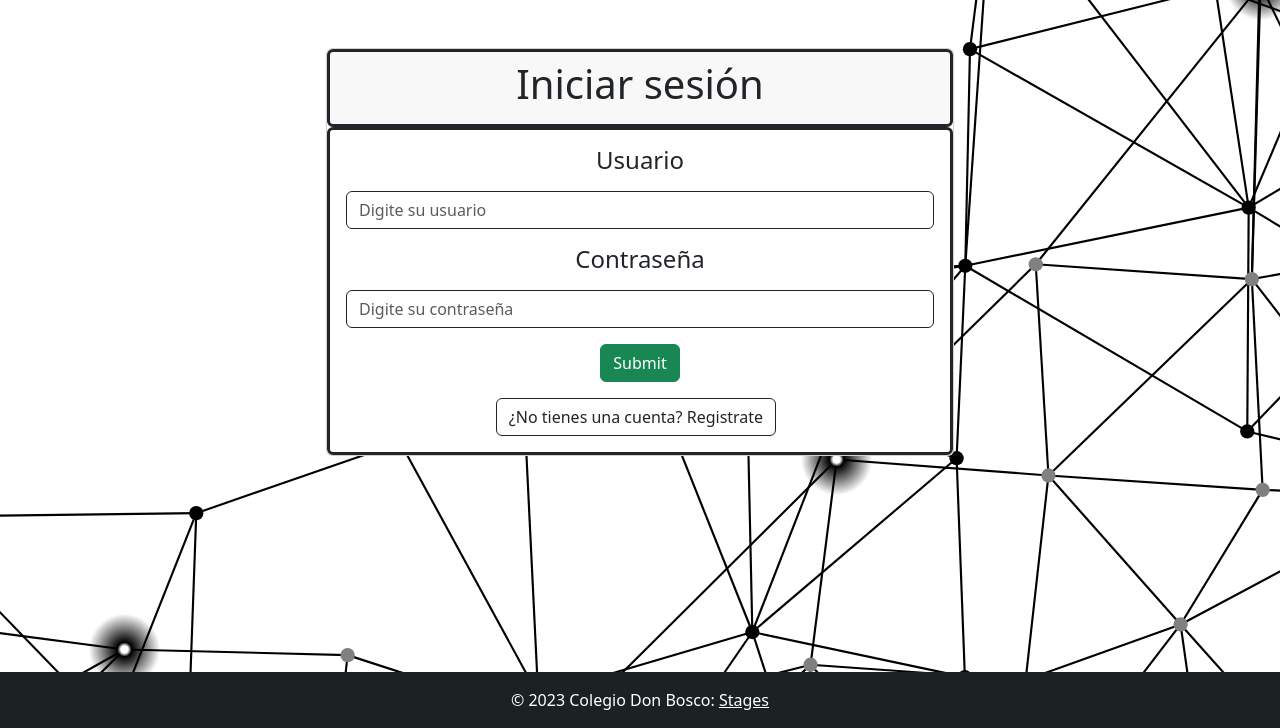
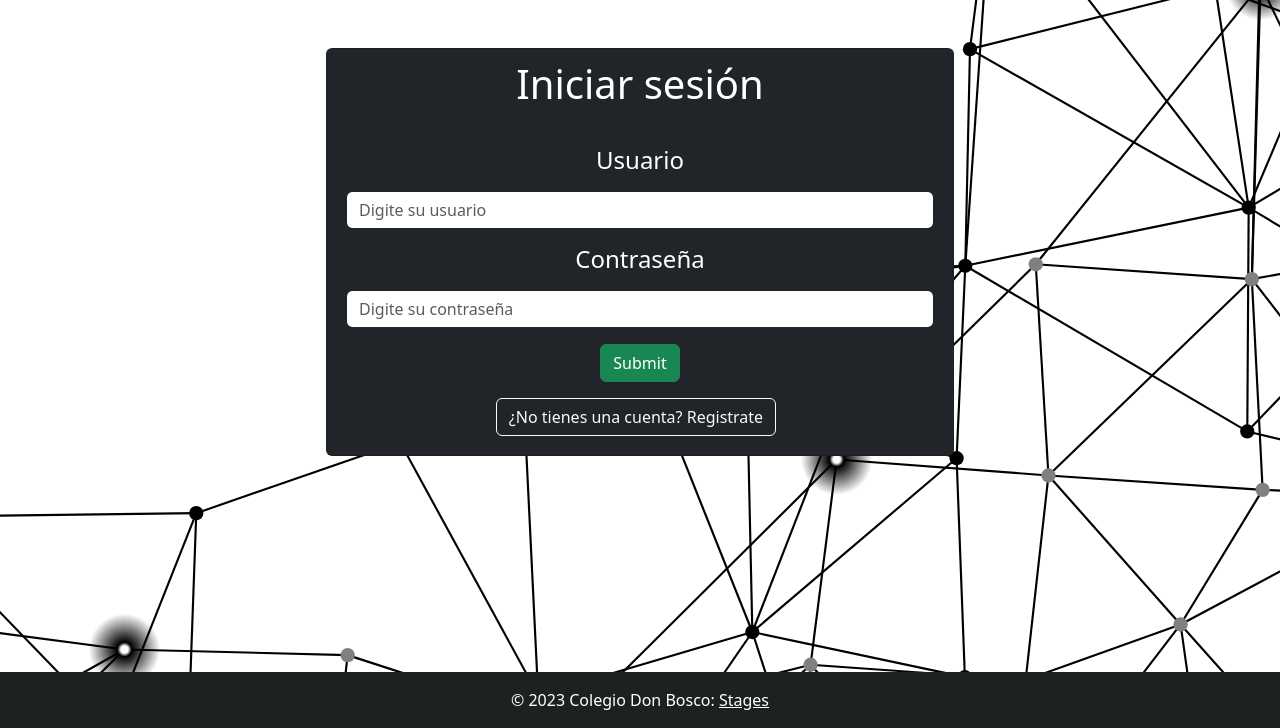
Before and after one commit to ineedoritos/project_stages, a PHP site: page /project_stages/logIn.php in a window 1280 px wide. Shown: the part 72-800 px from the top of the page. Run offline with PHP 8.4, Linux system fonts and the light colour scheme.

Commit message:
QUE CHIVO VA VOS

```diff
--- a/sections/authentication/logIn.php
+++ b/sections/authentication/logIn.php
@@ -48,11 +48,11 @@ if ($_POST) {
     </div>
     <div class="col-md-6 mt-5">
       <!-- Contenido de la columna central -->
-      <div class="card text-center">
+      <div class="card text-center bg-dark text-white">
     <div class="card-header border border-3 border-dark rounded">
         <h1>Iniciar sesión</h1>
         <?php if(isset($mensaje)){ ?>
-        <div class="alert alert-danger" role="alert">
+        <div class="alert bg-danger text-white" role="alert">
             <strong><h4><?php echo $mensaje;?></h4></strong>
         </div>
     <?php } ?>
@@ -77,7 +77,7 @@ if ($_POST) {
                 class="btn btn-success" aria-describedby="helpId" >
             </div>
         </form>
-        <a class="p-size btn btn-outline-dark me-2 nav-item-size" href="register.php">¿No tienes una cuenta? Registrate</a>
+        <a class="p-size btn btn-outline-light me-2 nav-item-size" href="register.php">¿No tienes una cuenta? Registrate</a>
     </div>
 
 </div>
--- a/sections/authentication/register.php
+++ b/sections/authentication/register.php
@@ -37,7 +37,7 @@ if ($_POST) {
     </div>
     <div class="col-md-6 mt-5">
       <!-- Contenido de la columna central -->
-      <div class="card text-center">
+      <div class="card text-center bg-dark text-white">
     <div class="card-header border border-3 border-dark rounded">
         <h1>Registrate</h1>
     </div>
@@ -78,7 +78,7 @@ if ($_POST) {
                 class="btn btn-success" aria-describedby="helpId" >
             </div>
         </form>
-        <a class="p-size btn btn-outline-dark me-2 nav-item-size" href="logIn.php">¿Ya tienes una cuenta? Inicia sesión!</a>
+        <a class="p-size btn btn-outline-light me-2 nav-item-size" href="logIn.php">¿Ya tienes una cuenta? Inicia sesión!</a>
     </div>
 
 </div>
```
